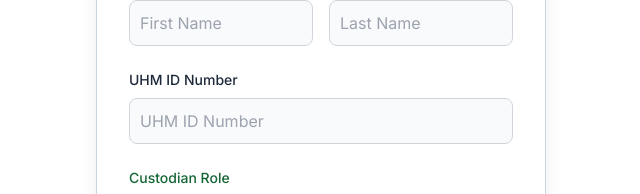
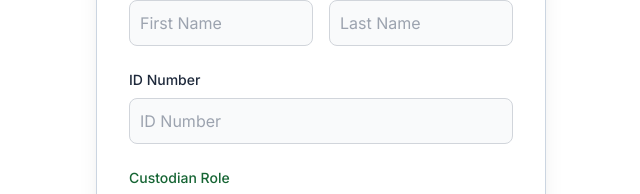
Before and after one commit to 8bitUHM/uhm-custodian-manager, a Next.js app in the folder frontend/: page /custodian/add in a window 1280 px wide. Shown: the part 268-462 px from the top of the page, without its empty margins (319-959 px from the left). Built offline with nearby package versions, Linux system fonts and the light colour scheme.

Commit message:
added more comments and deleted commented code. Updated types.ts

```diff
--- a/frontend/src/app/custodian/add/page.tsx
+++ b/frontend/src/app/custodian/add/page.tsx
@@ -8,20 +8,14 @@ import axios from "axios"
 export default function addCustodian() {
 
     const [custodian, setCustodian] = useState<Custodian>({
-        name: "",
+        firstName: "",
+        lastName: "",
         id: undefined,
         role: undefined,
         boss_name: undefined,
         boss_id: undefined
     });
 
-    const [firstName, setFirstName] = useState("");
-    const [lastName, setLastName] = useState("");
-
-    // const [nameHolder, setNameHolder] = useState<nameHolder>({
-    //     firstName: "",
-    //     lastName: ""
-    // })
     const [errors, setErrors] = useState({
         firstName: false,
         lastName: false,
@@ -77,27 +71,14 @@ export default function addCustodian() {
         }));
     }, [custodian.role]);
 
-    // Combines the first name and last name into one and assigns it to custodian.name
-    // useEffect(() => {
-    //     const first = formatName(nameHolder.firstName);
-    //     const last = formatName(nameHolder.lastName);
-
-    //     const fullName = first && last ? `${first} ${last}` : first || last || "";
-
-    //     setCustodian((prev) => ({
-    //         ...prev,
-    //         name: fullName || null,
-    //     }));
-    // }, [nameHolder.firstName, nameHolder.lastName]);
-
     // Submits the frontend input onto the backend database
     const handleSubmit = async (e: React.FormEvent<HTMLFormElement>) => {
         e.preventDefault();
 
         // If any of the inputs are empty, it is true. If its not empty, it is false
         const errorCheck = {
-            firstName: !firstName,
-            lastName: !lastName,
+            firstName: !custodian.firstName,
+            lastName: !custodian.lastName,
             id: !custodian.id,
             role: !custodian.role,
 
@@ -124,13 +105,12 @@ export default function addCustodian() {
             return;
         }
 
-
-        // change this to firstname and lastname. This throws an error no matter what because custodian.name has no value
-        if (!NAME_REGEX.test(firstName) || !NAME_REGEX.test(lastName)) {
+        // If first or last name has any numbers or special characters in it (excluding - and ')
+        if (!NAME_REGEX.test(custodian.firstName) || !NAME_REGEX.test(custodian.lastName)) {
             setErrors((prev) => ({
                 ...prev,
-                firstName: !NAME_REGEX.test(firstName),
-                lastName: !NAME_REGEX.test(lastName),
+                firstName: !NAME_REGEX.test(custodian.firstName),
+                lastName: !NAME_REGEX.test(custodian.lastName),
             }));
             showToast("First and Last names may only contain letters, spaces, apostrophes, and hyphens", "fail");
             return;
@@ -138,7 +118,7 @@ export default function addCustodian() {
 
         let endpoint = "";
         let custData: Record<string, any> = {
-            name: `${formatName(firstName)} ${formatName(lastName)}`.trim(),
+            name: `${formatName(custodian.firstName)} ${formatName(custodian.lastName)}`.trim(),
             id: custodian.id,
         }
 
@@ -195,8 +175,8 @@ export default function addCustodian() {
                                     <input
                                         type="text"
                                         id="firstName"
-                                        value={firstName}
-                                        onChange={(e) => { setFirstName(e.target.value); setErrors((prev) => ({ ...prev, firstName: false })); }}
+                                        value={custodian.firstName}
+                                        onChange={(e) => { setCustodian({ ...custodian, firstName: e.target.value }); setErrors((prev) => ({ ...prev, firstName: false })); }}
                                         className={inputClass(errors.firstName)}
                                         placeholder="First Name"
                                     />
@@ -207,8 +187,8 @@ export default function addCustodian() {
                                     <input
                                         type="text"
                                         id="lastname"
-                                        value={lastName}
-                                        onChange={(e) => { setLastName(e.target.value); setErrors((prev) => ({ ...prev, lastName: false })); }}
+                                        value={custodian.lastName}
+                                        onChange={(e) => { setCustodian({ ...custodian, lastName: e.target.value }); setErrors((prev) => ({ ...prev, lastName: false })); }}
                                         className={inputClass(errors.lastName)}
                                         placeholder="Last Name"
                                     />
@@ -216,21 +196,8 @@ export default function addCustodian() {
                             </div>
 
                             <div>
-                                <label htmlFor="id" className="block mb-2 text-sm font-medium text-slate-800">UHM ID Number</label>
-                                <input
-                                    type="text"
-                                    name="id"
-                                    id="id" value={custodian.id || ""}
-                                    onChange={(e) => { setCustodian({ ...custodian, id: Number(e.target.value) }); setErrors((prev) => ({ ...prev, id: false })); }}
-                                    className={inputClass(errors.id)}
-                                    placeholder="UHM ID Number"
-                                />
-                                {/* <label htmlFor="id" className="block mb-2 text-sm font-medium text-slate-800">ID Number</label>
-                                <input type="text" name="id" id="id" value={custodian.id || ""} onChange={(e) => setCustodian({ ...custodian, id: Number(e.target.value) })} className="bg-gray-50 border border-gray-300 text-gray-900 rounded-lg focus:ring-primary-600 focus:border-primary-600 block w-full p-2.5" placeholder="ID Number" />
-                            </div>
-                            <div>
-                                <label htmlFor="fullname" className="block mb-2 text-sm font-medium text-slate-800">Full Name</label>
-                                <input type="text" name="fullname" id="fullname" value={custodian.name || ""} onChange={(e) => setCustodian({ ...custodian, name: e.target.value === "" ? null : e.target.value })} className="bg-gray-50 border border-gray-300 text-gray-900 rounded-lg focus:ring-primary-600 focus:border-primary-600 block w-full p-2.5" placeholder="Full Name" /> */}
+                                <label htmlFor="id" className="block mb-2 text-sm font-medium text-slate-800">ID Number</label>
+                                <input type="text" name="id" id="id" value={custodian.id || ""} onChange={(e) => { setCustodian({ ...custodian, id: Number(e.target.value) }); setErrors((prev) => ({ ...prev, id: false })); }} className={inputClass(errors.id)} placeholder="ID Number" />
                             </div>
                             <div>
                                 <label htmlFor="role" className="block mb-2 text-sm font-medium text-green-800">Custodian Role</label>
--- a/frontend/src/lib/types.ts
+++ b/frontend/src/lib/types.ts
@@ -1,6 +1,7 @@
 type Custodian = {
   id?: number;
-  name: string;
+  firstName: string;
+  lastName: string;
   role?: string;
   boss_name?: string | null;
   boss_id?: number;
```
